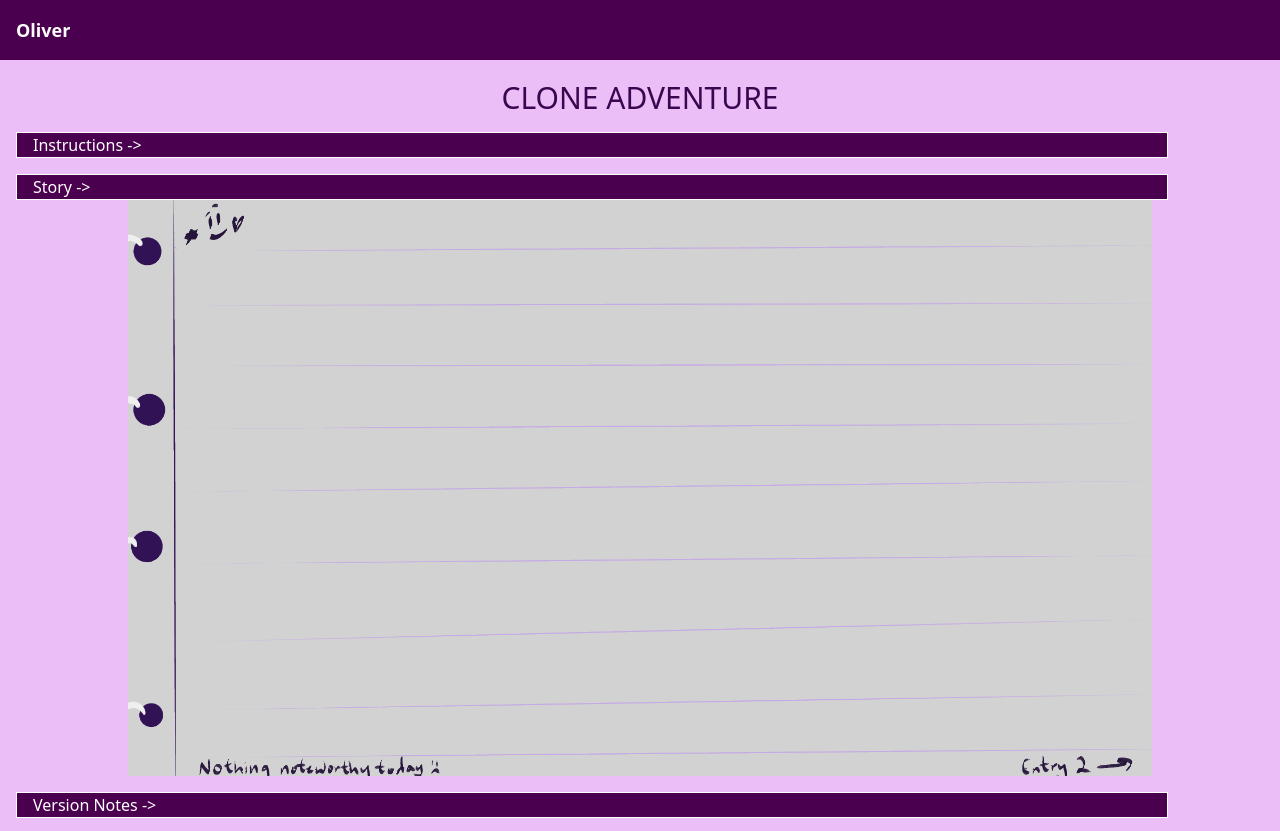
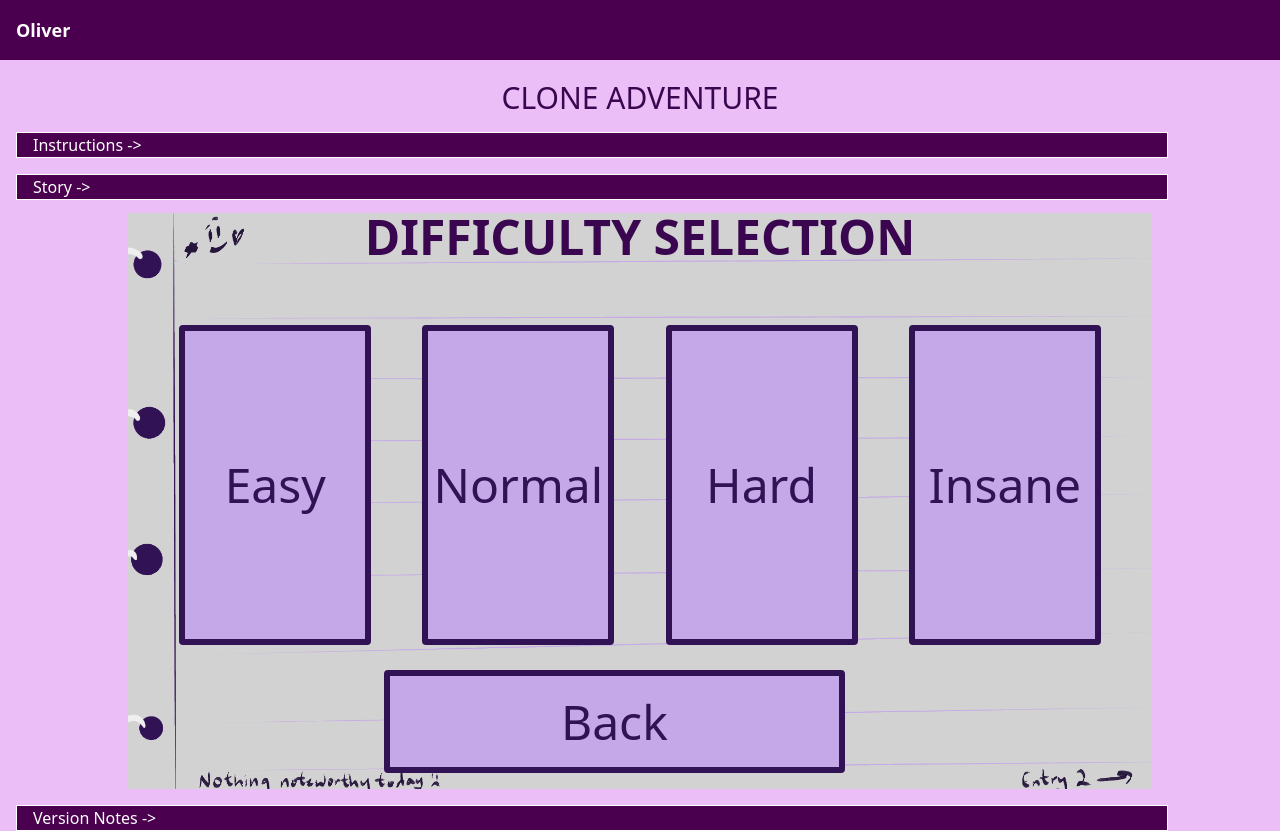
Before and after one commit to Oliver-Gi/CloneAdventure, a React (Vite) app: page / in a window 1280 px wide. Both pictures are taken after a click on the button "Play". Built offline with nearby package versions, Linux system fonts and the light colour scheme.

Commit message:
Implemented Difficulty Screen
- Buttons select difficulty and alerts (for now)
- Back button moves back to start screen

```diff
--- a/src/GameScreens/difficultySelect.jsx
+++ b/src/GameScreens/difficultySelect.jsx
@@ -2,10 +2,64 @@ import '../App.css'
 import React from 'react'
 import { createContext, useContext, useState } from 'react';
 import { ScreenContext } from '../Static/game';
+import { difficulty } from '../Static/game';
 
 const DifficultySelect = (props) => {
     return(
-        <div class="bg-[url('../Resources/Backgrounds/notebookScreen.png')] bg-no-repeat bg-cover bg-center w-[80vw] h-[45vw] ml-[10vw]">
+        <div class="bg-[url('../Resources/Backgrounds/notebookScreen.png')] bg-no-repeat bg-cover bg-center w-[80vw] h-[45vw] ml-[10vw] mt-[1vw]">
+            <h1 class="text-5xl font-bold text-center">DIFFICULTY SELECTION</h1>
+            <div class="flex flex-row w-[80vw]">
+                <button class="mt-[5vw] ml-[4vw] w-[15vw] h-[25vw] bg-[#c5a8e7] text-[#311255]
+                    rounded-sm border-[0.05rem] border-[#311255] text-[1rem]
+                    sm:text-[1.75rem] sm:border-[0.1rem]
+                    md:text-[2rem] md:border-[0.2rem]
+                    lg:text-[2.5rem] lg:border-[0.3rem]
+                    xl:text-[3rem] xl:border-[0.4rem]
+                    2xl:text-[4rem] 2xl:border-[0.5rem]
+                    hover:border-[#541132] hover:bg-[#e8a9c8] hover:text-[#541132]"
+                    onClick={props.easy}>Easy
+                </button>
+                <button class="mt-[5vw] ml-[4vw] w-[15vw] h-[25vw] bg-[#c5a8e7] text-[#311255]
+                    rounded-sm border-[0.05rem] border-[#311255] text-[1rem]
+                    sm:text-[1.75rem] sm:border-[0.1rem]
+                    md:text-[2rem] md:border-[0.2rem]
+                    lg:text-[2.5rem] lg:border-[0.3rem]
+                    xl:text-[3rem] xl:border-[0.4rem]
+                    2xl:text-[4rem] 2xl:border-[0.5rem]
+                    hover:border-[#541132] hover:bg-[#e8a9c8] hover:text-[#541132]"
+                    onClick={props.normal}>Normal
+                </button>
+                <button class="mt-[5vw] ml-[4vw] w-[15vw] h-[25vw] bg-[#c5a8e7] text-[#311255]
+                    rounded-sm border-[0.05rem] border-[#311255] text-[1rem]
+                    sm:text-[1.75rem] sm:border-[0.1rem]
+                    md:text-[2rem] md:border-[0.2rem]
+                    lg:text-[2.5rem] lg:border-[0.3rem]
+                    xl:text-[3rem] xl:border-[0.4rem]
+                    2xl:text-[4rem] 2xl:border-[0.5rem]
+                    hover:border-[#541132] hover:bg-[#e8a9c8] hover:text-[#541132]"
+                    onClick={props.hard}>Hard
+                </button>
+                <button class="mt-[5vw] ml-[4vw] w-[15vw] h-[25vw] bg-[#c5a8e7] text-[#311255]
+                    rounded-sm border-[0.05rem] border-[#311255] text-[1rem]
+                    sm:text-[1.75rem] sm:border-[0.1rem]
+                    md:text-[2rem] md:border-[0.2rem]
+                    lg:text-[2.5rem] lg:border-[0.3rem]
+                    xl:text-[3rem] xl:border-[0.4rem]
+                    2xl:text-[4rem] 2xl:border-[0.5rem]
+                    hover:border-[#541132] hover:bg-[#e8a9c8] hover:text-[#541132]"
+                    onClick={props.insane}>Insane
+                </button>
+            </div>
+            <button class="mt-[2vw] ml-[20vw] w-[36vw] h-[8vw] bg-[#c5a8e7] text-[#311255]
+                rounded-sm border-[0.05rem] border-[#311255] text-[1rem]
+                sm:text-[1.75rem] sm:border-[0.1rem]
+                md:text-[2rem] md:border-[0.2rem]
+                lg:text-[2.5rem] lg:border-[0.3rem]
+                xl:text-[3rem] xl:border-[0.4rem]
+                2xl:text-[4rem] 2xl:border-[0.5rem]
+                hover:border-[#541132] hover:bg-[#e8a9c8] hover:text-[#541132]"
+                onClick={props.start}>Back
+            </button>
         </div>
     )
 }
--- a/src/GameScreens/startScreen.jsx
+++ b/src/GameScreens/startScreen.jsx
@@ -11,7 +11,7 @@ import difficultySelect from './difficultySelect';
 
 const StartScreen = (props) => {
     return(
-            <div class="bg-[url('../Resources/Backgrounds/startScreen.png')] bg-no-repeat bg-cover bg-center w-[80vw] h-[45vw] ml-[10vw]">
+            <div class="bg-[url('../Resources/Backgrounds/startScreen.png')] bg-no-repeat bg-cover bg-center w-[80vw] h-[45vw] ml-[10vw] mt-[1vw]">
                 <button class="mt-[0.5vw] ml-[20vw] w-[36vw] h-[8vw] bg-[#c5a8e7] text-[#311255]
                 rounded-sm border-[0.05rem] border-[#311255] text-[1rem]
                 sm:text-[1.75rem] sm:border-[0.1rem]
--- a/src/Static/game.jsx
+++ b/src/Static/game.jsx
@@ -5,6 +5,7 @@ import StartScreen from '../GameScreens/startScreen';
 import DifficultySelect from '../GameScreens/difficultySelect';
 
 export const ScreenContext = createContext(null);
+export var difficulty = 'easy';
 
 const Game = () => {
     const [screen, setScreen] = useState('start')
@@ -12,7 +13,26 @@ const Game = () => {
         <div>
             {screen  === 'start' && (
                 <StartScreen difficulty={() => setScreen('difficulty') } />)}
-            {screen  === 'difficulty' && <DifficultySelect/>}
+            {screen  === 'difficulty' && (
+                <DifficultySelect   start={() => {setScreen('start') }}
+                    easy={() => {
+                        difficulty = 'easy';
+                        alert(difficulty);
+                    }}
+                    normal={() => {
+                        difficulty = 'normal';
+                        alert(difficulty);
+                    }}
+                    hard={() => {
+                        difficulty = 'hard';
+                        alert(difficulty);
+                    }}
+                    insane={() => {
+                        difficulty = 'insane';
+                        alert(difficulty);
+                    }}
+                />
+            )}
         </div>
     )
 }
--- a/src/Static/versionNotes.jsx
+++ b/src/Static/versionNotes.jsx
@@ -18,12 +18,13 @@ const Version = () =>{
             open && <div class='w-[90vw] mb-[5vh] mt-[0px] ml-[5vw] mt-[0px] bg-fuchsia-950/75 text-[#e3c2fc]'>
                     <div>
                         <div class="ml-[1rem] pb-[1vh]">
-                        <strong>10/06/2025</strong><br/><br/>
-                        - Added new sprite designs.<br/>
-                        - Added functionality to start button (Switches screens but next screen is empty).
+                        <strong>12/06/2025</strong><br/><br/>
+                        - Implemented difficulty page<br/>
+                        - Buttons will select difficulty (seen in an alert for now)<br/>
+                        - Back button moves you back to start screen
                         <br/><br/>
                         <strong>NEXT STEPS:</strong><br/>
-                        Implement difficulty selection.
+                        - Implement character screen
                         </div>
                     </div>
             </div>}
```
